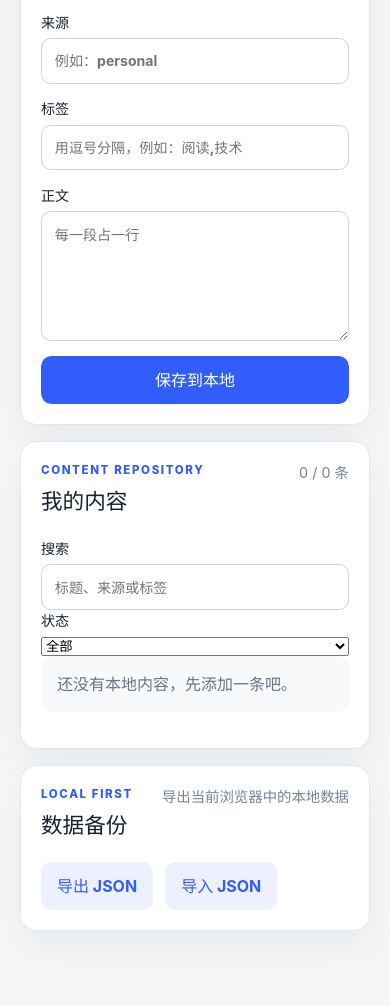
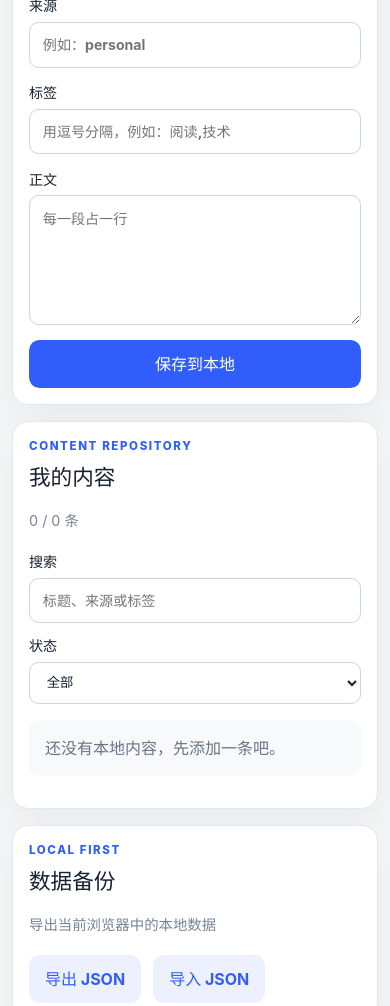
Before and after one commit to UniverseDock/unidock, a website with bundled scripts: page apps/web/index.html in a window 390 px wide. Shown: the part 778-1784 px from the top of the page. Built offline with nearby package versions, Linux system fonts and the light colour scheme; what @unidock/rss would draw is missing.

Commit message:
feat: improve reader accessibility and empty states

```diff
--- a/apps/web/src/main.ts
+++ b/apps/web/src/main.ts
@@ -414,6 +414,12 @@ backToList.addEventListener('click', () => {
   list.closest('.panel')?.removeAttribute('hidden');
 });
 
+window.addEventListener('keydown', (event) => {
+  if (event.key !== 'Escape' || readerPanel.hidden) return;
+  event.preventDefault();
+  backToList.click();
+});
+
 toggleRead.addEventListener('click', () => {
   void updateActiveState({ read: !activeState?.read });
 });
@@ -690,6 +696,9 @@ async function renderContents(): Promise<void> {
       renderContent(content, stateByContentId.get(content.id))
     ));
     count.textContent = `${filtered.length} / ${contents.length} 条`;
+    emptyState.textContent = contents.length === 0
+      ? '还没有本地内容，先添加一条吧。'
+      : '没有符合当前筛选条件的内容。';
     emptyState.hidden = filtered.length !== 0;
   } catch (error) {
     showError(listError, toErrorMessage(error));
--- a/apps/web/styles.css
+++ b/apps/web/styles.css
@@ -31,6 +31,14 @@ button {
 
 button:hover {
   background: #244bd0;
+}
+
+button:focus-visible,
+input:focus-visible,
+select:focus-visible,
+textarea:focus-visible {
+  outline: 3px solid rgb(49 94 251 / 35%);
+  outline-offset: 2px;
 }
 
 .secondary-button,
@@ -159,6 +167,15 @@ input:focus {
   outline: 3px solid rgb(49 94 251 / 15%);
 }
 
+select {
+  background: white;
+  border: 1px solid #ccd5df;
+  border-radius: 0.6rem;
+  color: inherit;
+  min-width: 8rem;
+  padding: 0.7rem 0.8rem;
+}
+
 .reader-actions {
   display: flex;
   flex-wrap: wrap;
@@ -184,6 +201,13 @@ input:focus {
   list-style: none;
   margin: 0;
   padding: 0;
+}
+
+.content-filters {
+  display: grid;
+  gap: 0.75rem;
+  grid-template-columns: minmax(0, 2fr) minmax(8rem, 1fr);
+  margin-bottom: 1rem;
 }
 
 .feed-list {
@@ -304,3 +328,30 @@ input:focus {
   font-size: 0.85rem;
   margin-top: 0.35rem;
 }
+
+@media (max-width: 560px) {
+  .shell {
+    padding: 2rem 0.75rem;
+  }
+
+  .panel {
+    padding: 1rem;
+  }
+
+  .panel-heading,
+  .content-item,
+  .feed-item {
+    align-items: stretch;
+    flex-direction: column;
+  }
+
+  .reader-actions,
+  .content-actions {
+    justify-content: flex-start;
+    width: 100%;
+  }
+
+  .content-filters {
+    grid-template-columns: 1fr;
+  }
+}
```
Also changed, not shown: apps/web/test/playwright-acceptance.mjs (+3 -0 lines).
